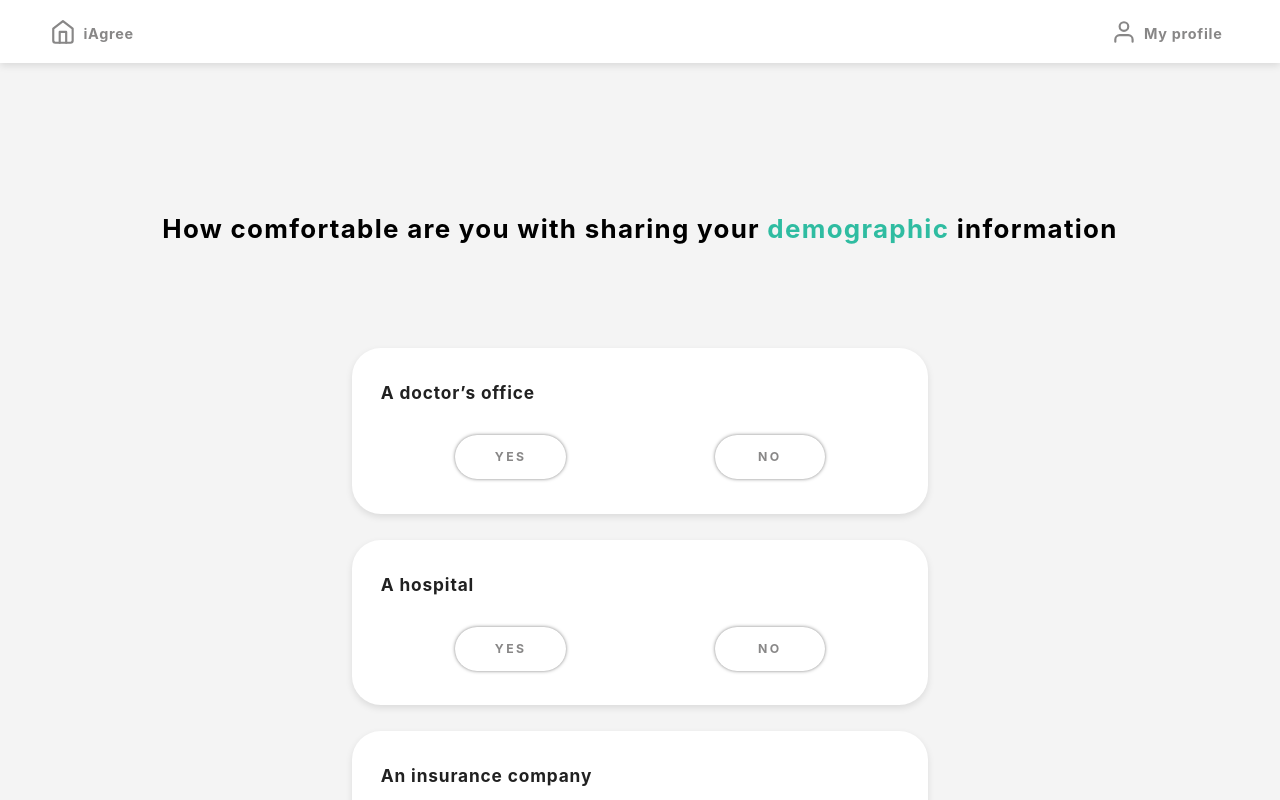
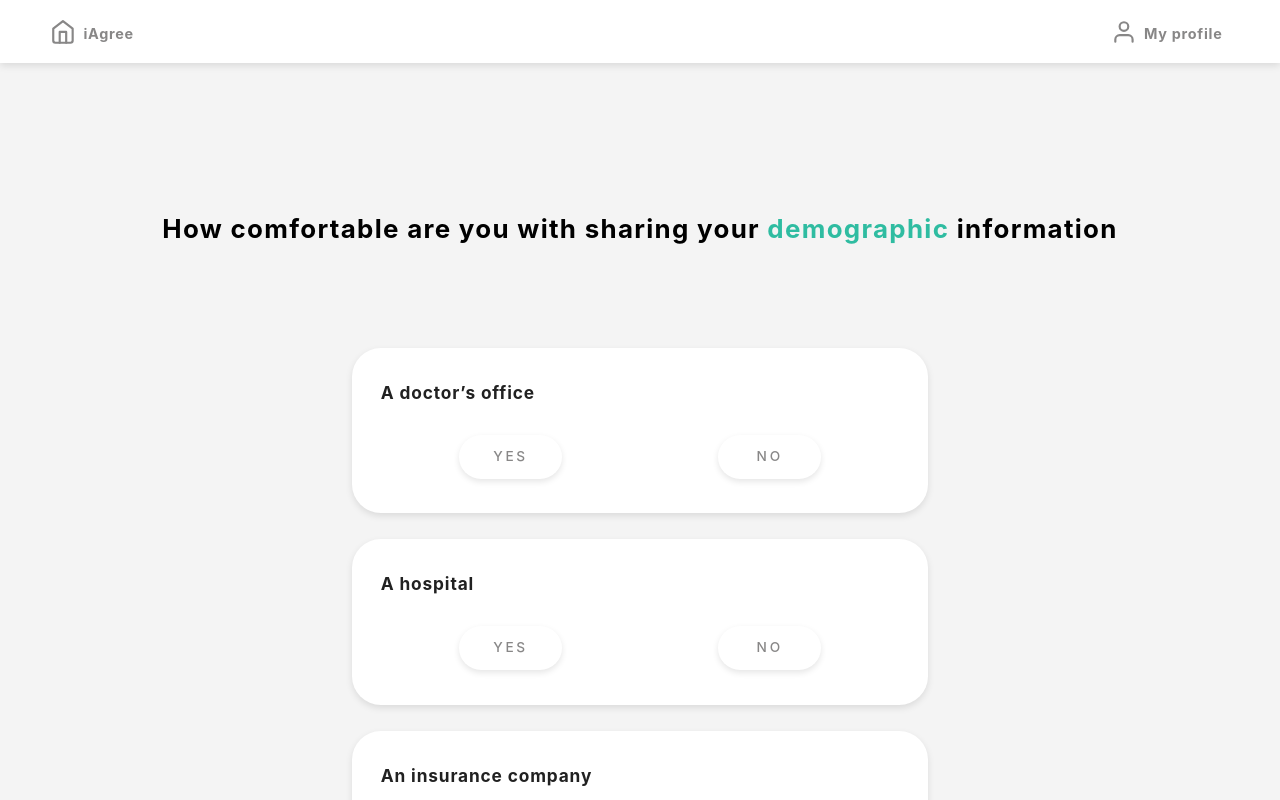
Before and after one commit to huzhx/baseline-preference, a React (Create React App) app: page /baseline-preference in a window 1280 px wide. Both pictures are taken after a click on the button "NEXT". Shown: the top 800 px of the page. Built offline with nearby package versions, Linux system fonts and the light colour scheme.

Commit message:
adjust the button style

```diff
--- a/src/BaselinePreferenceFormElement.module.css
+++ b/src/BaselinePreferenceFormElement.module.css
@@ -32,16 +32,16 @@
 
 .baseline_preference_form_element__buttons__label {
   display: inline-block;
-  min-width: 9em;
-  padding: 1em 3.25em;
+  min-width: 7.5em;
+  padding: 0.8em 2.5em;
   background-color: var(--background-color-light);
   border-radius: 2em;
-  box-shadow: var(--button-box-shadow-light);
+  box-shadow: var(--box-shadow);
   border: 0;
   color: var(--secondary-text-color);
   text-align: center;
-  font-size: 0.85rem;
-  font-weight: 750;
+  font-size: 0.95rem;
+  font-weight: 550;
   line-height: 1.6em;
   letter-spacing: 0.2em;
   text-transform: uppercase;
@@ -51,14 +51,16 @@
 }
 
 .baseline_preference_form_element__buttons label:hover {
-  background-color: var(--primary-color-light-extra);
-  box-shadow: var(--button-box-shadow-primay);
+  color: var(--primary-color-dark);
+  background-color: var(--background-color-primary);
+  box-shadow: none;
 }
 
 .baseline_preference_form_element__buttons__label--checked {
-  color: var(--primary-color);
-  background-color: var(--primary-color-light-extra);
-  box-shadow: var(--button-box-shadow-primay);
+  color: var(--primary-color-dark);
+  background-color: var(--background-color-primary);
+  box-shadow: var(--box-shadow);
+  font-weight: 650;
 }
 
 .ripple {
```
